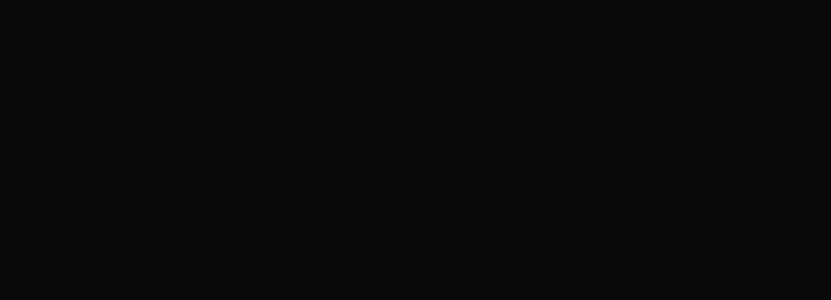
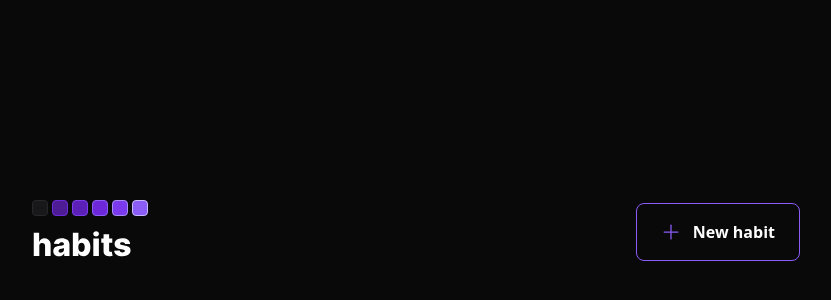
Before and after one commit to fuschini/habit_tracker, a React (Vite) app in the folder web/: page / in a window 1280 px wide. Shown: the part 168-468 px from the top of the page, without its empty margins (224-1055 px from the left). Built offline with nearby package versions, Linux system fonts and the light colour scheme.

Commit message:
feat(front): add Header to home page

```diff
--- a/web/src/App.tsx
+++ b/web/src/App.tsx
@@ -1,11 +1,14 @@
+import { Header } from './components/Header'
 import './styles/global.css'
 
 // import { Habit } from "./components/Habit"
 
 export function App() {
   return (
-    <div>
-
+    <div className='w-screen h-screen flex justify-center items-center'>
+      <div className='w-full max-w-5xl px-6 flex flex-col gap-16'>
+        <Header></Header>
+      </div>
     </div>
   )
 }
```
